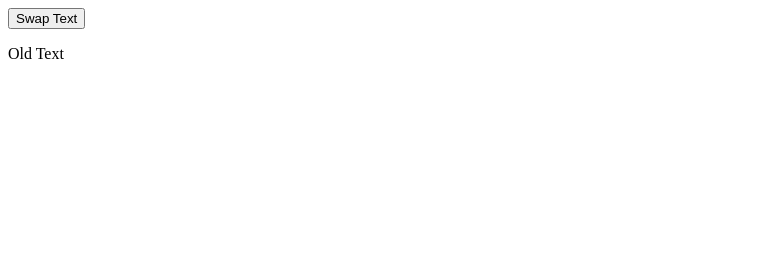
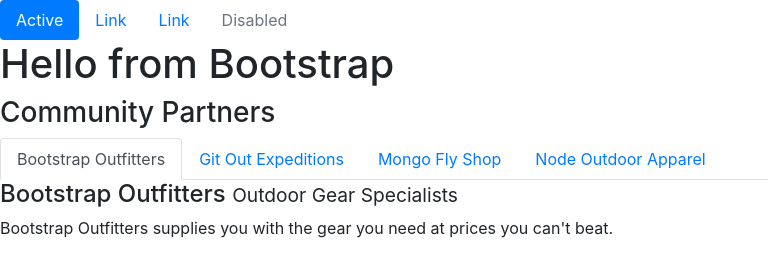
Before and after one commit to kingluddite/bootcamp-week-03-review, a website: page index.html in a window 1280 px wide. Shown: the whole page, without its empty margins (0-768 px from the left). Drawn offline with nearby package versions, Linux system fonts and the light colour scheme.

Commit message:
Add tabs

```diff
--- a/index.html
+++ b/index.html
@@ -5,12 +5,94 @@
   <meta charset="UTF-8" />
   <meta name="viewport" content="width=device-width, initial-scale=1.0" />
   <title>Custom Data Attribute Example</title>
+  <link rel="stylesheet" href="https://maxcdn.bootstrapcdn.com/bootstrap/4.0.0/css/bootstrap.min.css"
+    integrity="sha384-Gn5384xqQ1aoWXA+058RXPxPg6fy4IWvTNh0E263XmFcJlSAwiGgFAW/dAiS6JXm" crossorigin="anonymous">
 </head>
 
 <body>
-  <button class="my-button" data-whatever="Yo">Swap Text</button>
-  <p class="my-text">Old Text</p>
-  <script src="./script.js"></script>
+<ul class="nav nav-pills">
+  <li class="nav-item">
+    <a class="nav-link active" href="#">Active</a>
+  </li>
+  <li class="nav-item">
+    <a class="nav-link" href="#">Link</a>
+  </li>
+  <li class="nav-item">
+    <a class="nav-link" href="#">Link</a>
+  </li>
+  <li class="nav-item">
+    <a class="nav-link disabled" href="#">Disabled</a>
+  </li>
+</ul>
+  <h1>Hello from Bootstrap</h1>
+  <div class="row row-content">
+    <div class="col">
+      <h3>Community Partners</h3>
+      <ul class="nav nav-tabs">
+        <li class="nav-item">
+          <a class="nav-link active" role="tab" href="#bootstrap" data-toggle="tab">Bootstrap Outfitters</a>
+        </li>
+        <li class="nav-item">
+          <a class="nav-link" role="tab" href="#git" data-toggle="tab">Git Out Expeditions</a>
+        </li>
+        <li class="nav-item">
+          <a class="nav-link" role="tab" href="#mongo" data-toggle="tab">Mongo Fly Shop</a>
+        </li>
+        <li class="nav-item">
+          <a class="nav-link" role="tab" href="#node" data-toggle="tab">Node Outdoor Apparel</a>
+        </li>
+      </ul>
+      <div class="tab-content">
+        <div role="tabpanel" class="tab-pane fade show active" id="bootstrap">
+          <h4>
+            Bootstrap Outfitters <small>Outdoor Gear Specialists</small>
+          </h4>
+          <p class="d-none d-sm-block">
+            Bootstrap Outfitters supplies you with the gear you need at
+            prices you can't beat.
+          </p>
+        </div>
+
+        <div role="tabpanel" class="tab-pane fade" id="git">
+          <h4>
+            Git Out Expeditions <small>Group Adventure Expeditions</small>
+          </h4>
+          <p class="d-none d-sm-block">
+            Join Git Out Expeditions to explore new horizons with a group of
+            other adventurers!
+          </p>
+        </div>
+
+        <div role="tabpanel" class="tab-pane fade" id="mongo">
+          <h4>
+            Mongo Fly Shop <small>Your Neighborhood Fly Fishing Shop</small>
+          </h4>
+          <p class="d-none d-sm-block">
+            Need a new fishing pole, a tacklebox, or flies of all kinds?
+            Stop by Mongo Fly Shop.
+          </p>
+        </div>
+
+        <div role="tabpanel" class="tab-pane fade" id="node">
+          <h4>
+            Node Outdoor Apparel <small>Outdoor Clothes & Shoes</small>
+          </h4>
+          <p class="d-none d-sm-block">
+            From polar fleeces to swimsuits, hiking boots to waders, a visit
+            to Node will be sure to get you covered.
+          </p>
+        </div>
+      </div>
+    </div>
+  </div>
+  </div>
+
+<script src="https://code.jquery.com/jquery-3.2.1.slim.min.js"
+  integrity="sha384-KJ3o2DKtIkvYIK3UENzmM7KCkRr/rE9/Qpg6aAZGJwFDMVNA/GpGFF93hXpG5KkN" crossorigin="anonymous"></script>
+<script src="https://cdnjs.cloudflare.com/ajax/libs/popper.js/1.12.9/umd/popper.min.js"
+  integrity="sha384-ApNbgh9B+Y1QKtv3Rn7W3mgPxhU9K/ScQsAP7hUibX39j7fakFPskvXusvfa0b4Q" crossorigin="anonymous"></script>
+<script src="https://maxcdn.bootstrapcdn.com/bootstrap/4.0.0/js/bootstrap.min.js"
+  integrity="sha384-JZR6Spejh4U02d8jOt6vLEHfe/JQGiRRSQQxSfFWpi1MquVdAyjUar5+76PVCmYl" crossorigin="anonymous"></script>
 </body>
 
 </html>
```
Also changed, not shown: package.json (added, +20 -0 lines).
